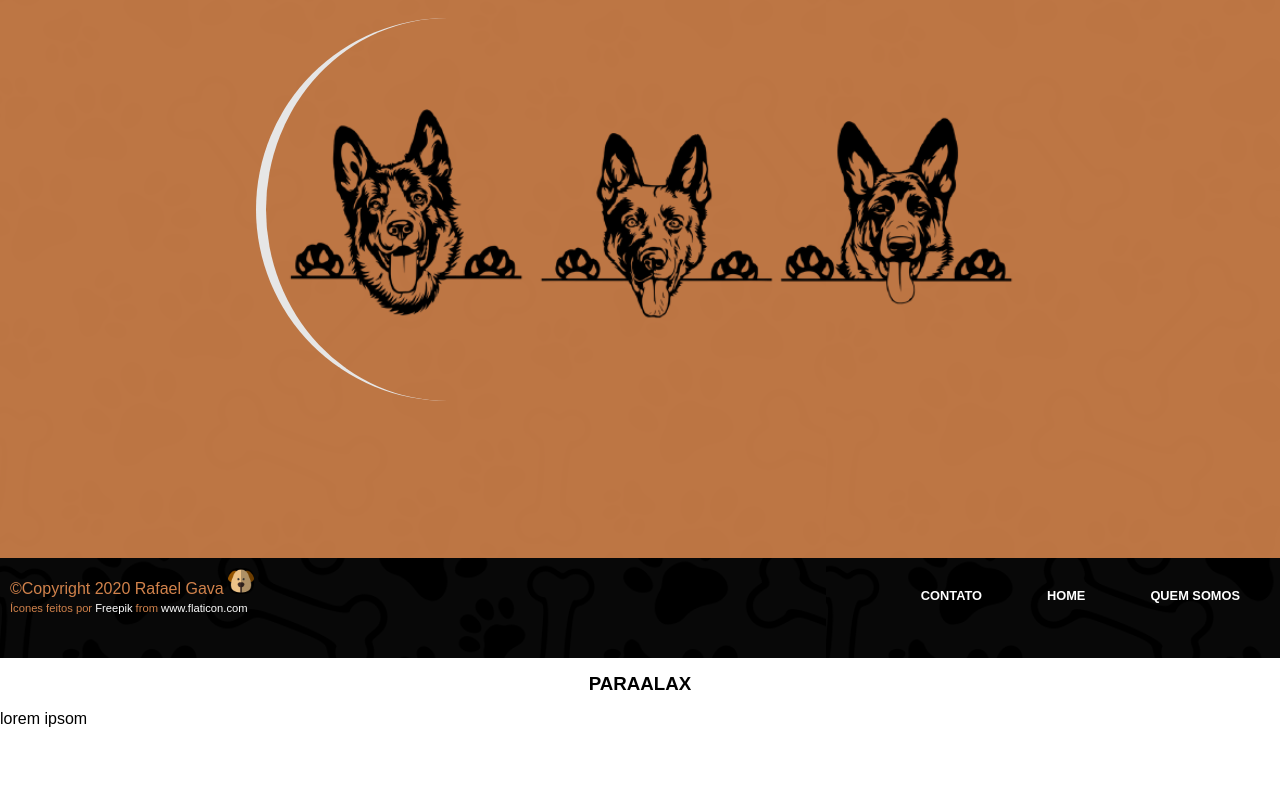
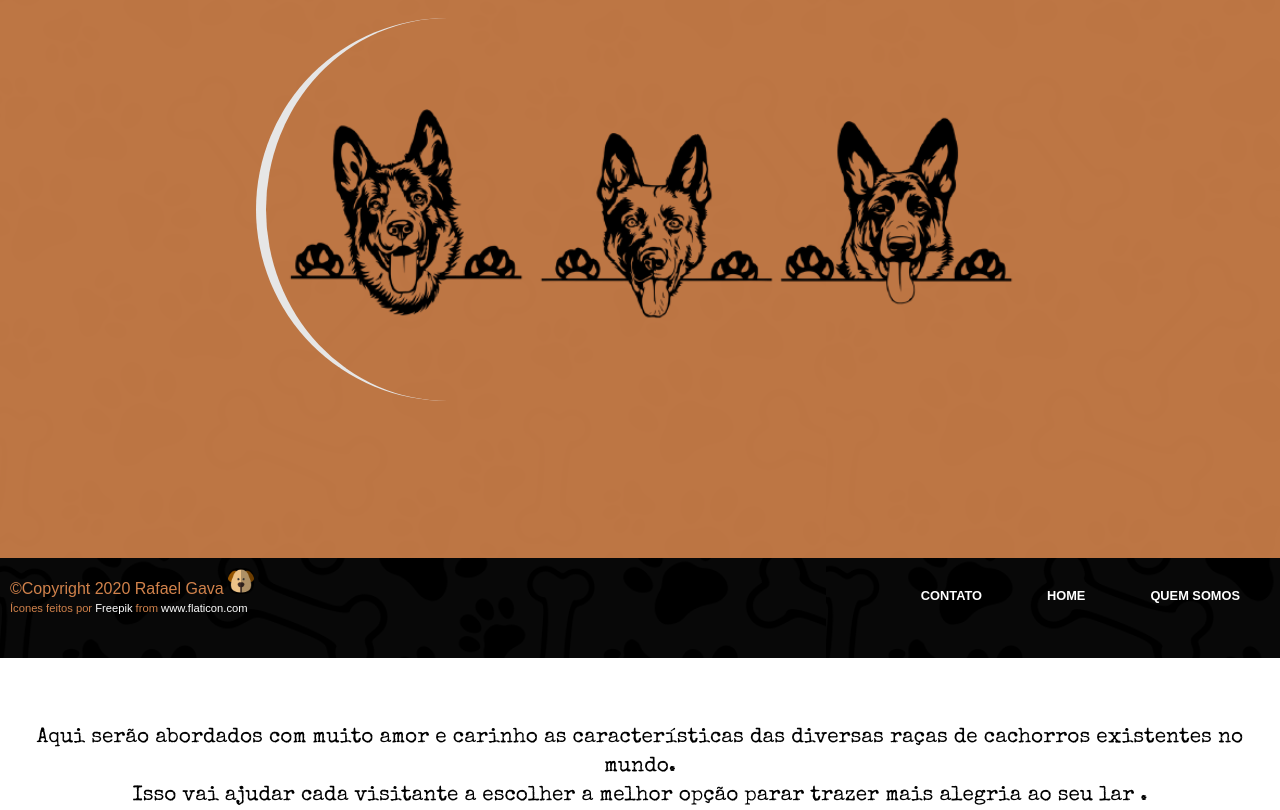
Before and after one commit to Rafael-Yokoyama/ProjetosPessoaisWeb, a plain HTML site: page SiteDog/racas.html in a window 1280 px wide. Shown: the part 142-952 px from the top of the page. Drawn offline with nearby package versions, Linux system fonts and the light colour scheme.

Commit message:
finalizado
finalizado

```diff
--- a/SiteDog/racas.html
+++ b/SiteDog/racas.html
@@ -19,9 +19,13 @@
 
         </div>
         <div  class="conteudo-racas">
-          <H3>Paraalax</H3>
-          <p>
-              lorem ipsom
+
+          <p class="inicio-conteudo">
+              Aqui serão abordados com muito amor e carinho
+              as características das diversas
+              raças de cachorros existentes no mundo.  <br>
+              Isso vai ajudar cada visitante  a escolher
+               a melhor opção parar trazer mais alegria ao seu lar .
           </p>
         </div >
         <div  class="imagem1">
@@ -35,7 +39,7 @@
     <div  class="conteudo-racas">
       <H3>Paraalax</H3>
       <p>
-          lorem ipsom
+        lorem ipsom
       </p>
     </div >
         <div  class="imagem1-1">
--- a/SiteDog/style.css
+++ b/SiteDog/style.css
@@ -303,6 +303,16 @@ body.Contato #navegacao a#Contato
      text-align: center;
      text-transform: uppercase;
  }
+ .inicio-conteudo {
+    padding-top: 65px;
+    font-family: 'Special Elite', cursive;
+    line-height: 1.4em ;
+    font-weight: 500;
+    font-size: 1.3em;
+     color:#000000;
+     text-align: center;
+
+ }
  #racas-h4{
      position: absolute;
      top: 50%;
```
